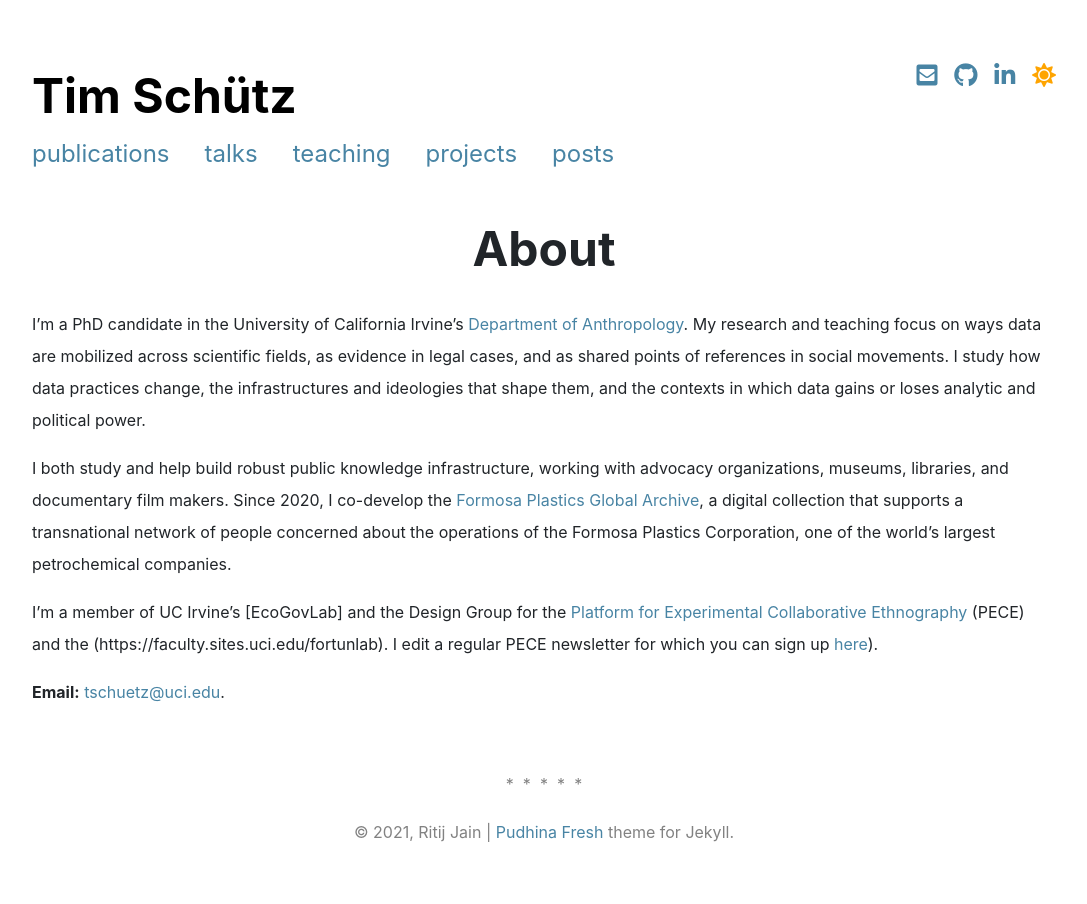
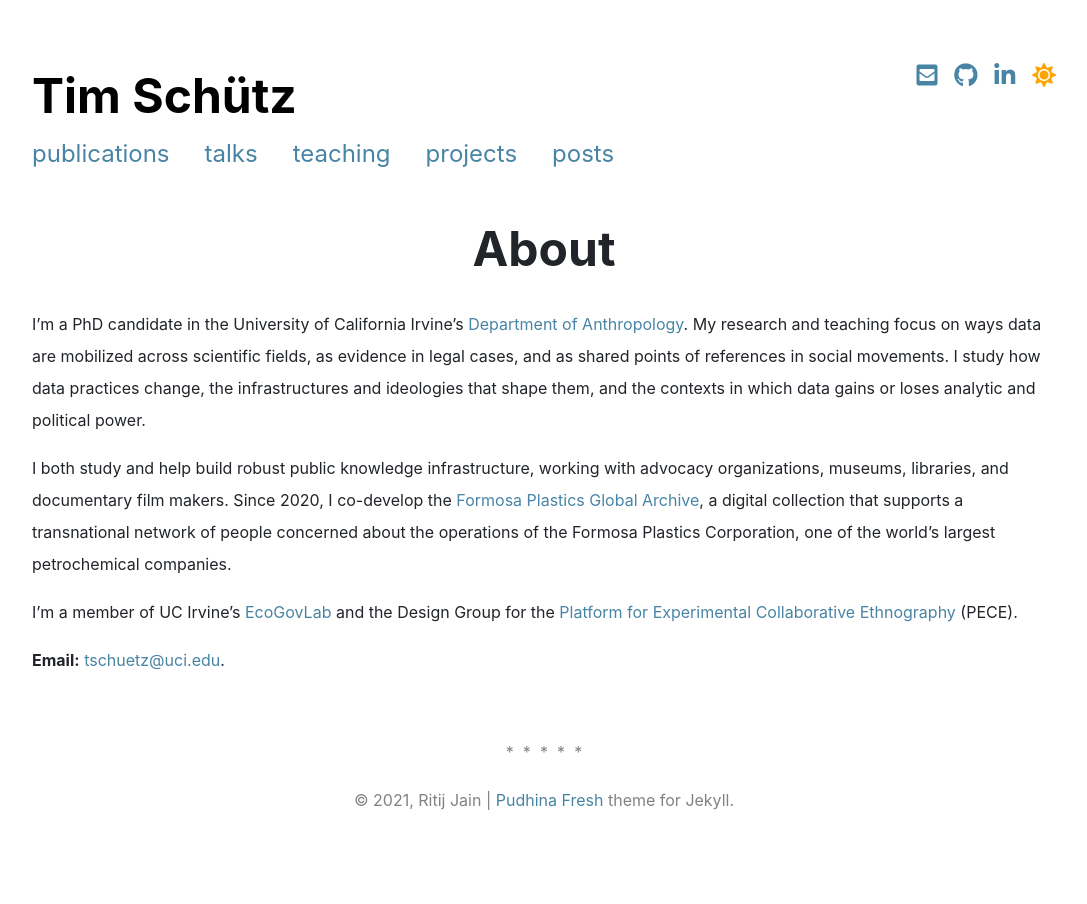
Before and after one commit to timschuetz/personal, a Jekyll site: the page built from index.md, in a window 1280 px wide. Shown: the whole page, without its empty margins (96-1183 px from the left). Built offline with Jekyll 4.4.1, drawn with Linux system fonts in a browser that asks for light colours; nearby versions of some CDN libraries; a style sheet for code colours, icons or effects is not loaded.

Commit message:
Update index.md

```diff
--- a/index.md
+++ b/index.md
@@ -12,6 +12,6 @@ I'm a PhD candidate in the University of California Irvine's [Department of Anth
 
 I both study and help build robust public knowledge infrastructure, working with advocacy organizations, museums, libraries, and documentary film makers. Since 2020, I co-develop the [Formosa Plastics Global Archive](https://disaster-sts-network.org/content/formosa-plastics-global-archive-%E5%8F%B0%E7%81%A3%E5%A1%91%E8%86%A0%E6%AA%94%E6%A1%88%E9%A4%A8/essay), a digital collection that supports a transnational network of people concerned about the operations of the Formosa Plastics Corporation, one of the world's largest petrochemical companies.
 
-I'm a member of UC Irvine's [EcoGovLab] and the Design Group for the [Platform for Experimental Collaborative Ethnography](www.worldpece.org) (PECE) and the (https://faculty.sites.uci.edu/fortunlab). I edit a regular PECE newsletter for which you can sign up [here](https://github.us20.list-manage.com/subscribe?u=28f50ca38ef652df957d5cbd6&id=0ed4893b1f)).
+I'm a member of UC Irvine's [EcoGovLab](https://faculty.sites.uci.edu/fortunlab) and the Design Group for the [Platform for Experimental Collaborative Ethnography](www.worldpece.org) (PECE).
 
 **Email:** [tschuetz@uci.edu](mailto:tschuetz.uci.edu).
```
